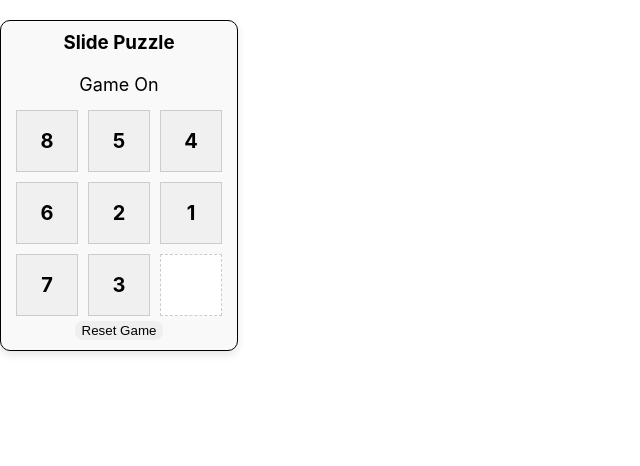
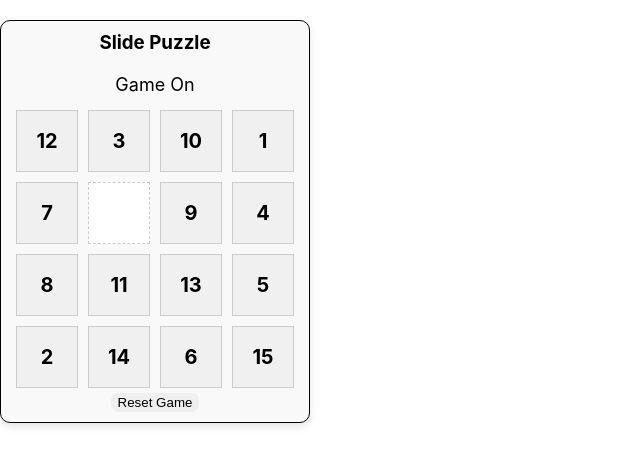
Before and after one commit to annmarie/web_vite_react_frame, a React (Vite) app: page /slidepuzzle in a window 1280 px wide. Shown: the top 466 px of the page, without its empty margins (0-640 px from the left). Built offline with nearby package versions, Linux system fonts and the light colour scheme.

Commit message:
refactored slide puzzle

```diff
--- /dev/null
+++ b/src/SlidePuzzle/Board/index.jsx
@@ -0,0 +1,34 @@
+import PropTypes from 'prop-types'
+import Tile from '../Tile'
+import './styles.css'
+
+const Board = ({ tiles, onTileClick }) => (
+  <div
+    className="slide-puzzle-board"
+    aria-label="Slide Puzzle Board"
+    role="grid"
+  >
+    {tiles.map((row, rowIdx) => (
+      <div key={rowIdx} className="row">
+        {row.map((tile, colIdx) => (
+          <Tile
+            key={colIdx}
+            tile={tile}
+            rowIdx={rowIdx}
+            colIdx={colIdx}
+            onClick={onTileClick}
+          />
+        ))}
+      </div>
+    ))}
+  </div>
+);
+
+Board.propTypes = {
+  tiles: PropTypes.arrayOf(
+    PropTypes.arrayOf(PropTypes.number).isRequired
+  ).isRequired,
+  onTileClick: PropTypes.func.isRequired,
+};
+
+export default Board;
--- /dev/null
+++ b/src/SlidePuzzle/Board/styles.css
@@ -0,0 +1,32 @@
+.slide-puzzle-board {
+  .row {
+    display: flex;
+  }
+
+  .tile {
+    display: flex;
+    align-items: center;
+    justify-content: center;
+    width: 60px;
+    height: 60px;
+    margin: 5px;
+    background-color: #f0f0f0;
+    border: 1px solid #ccc;
+    font-size: 20px;
+    font-weight: bold;
+    cursor: pointer;
+    user-select: none;
+    transition: background-color 0.3s ease;
+  }
+
+  .tile:hover {
+    cursor: pointer;
+    background-color: #e0e0e0;
+  }
+
+  .tile.empty {
+    background-color: #ffffff;
+    border: 1px dashed #ccc;
+    cursor: default;
+  }
+}
--- /dev/null
+++ b/src/SlidePuzzle/Tile/index.jsx
@@ -0,0 +1,26 @@
+import PropTypes from 'prop-types'
+
+const Tile = ({ tile, rowIdx, colIdx, onClick }) => {
+  const ariaLabel = `Tile at row ${rowIdx + 1} and column ${colIdx + 1}`
+    + ` with ${tile !== 0 ? tile : "empty"}`;
+  return (
+    <div
+      role="cell"
+      key={colIdx}
+      aria-label={ariaLabel}
+      className={`tile ${tile === 0 ? "empty" : ""}`}
+      onClick={() => onClick(rowIdx, colIdx)}
+    >
+      {tile !== 0 ? tile : ""}
+    </div>
+  );
+};
+
+Tile.propTypes = {
+  tile: PropTypes.number.isRequired,
+  rowIdx: PropTypes.number.isRequired,
+  colIdx: PropTypes.number.isRequired,
+  onClick: PropTypes.func.isRequired,
+};
+
+export default Tile;
--- a/src/SlidePuzzle/index.jsx
+++ b/src/SlidePuzzle/index.jsx
@@ -1,7 +1,7 @@
 import { useReducer } from 'react';
 import { MOVE_TILE, RESET_PUZZLE } from "./actionTypes";
 import { reducer, initialState } from './reducer';
-import PropTypes from 'prop-types'
+import Board from './Board';
 import "./styles.css";
 
 const SidePuzzle = () => {
@@ -22,7 +22,7 @@ const SidePuzzle = () => {
       >
         {state.isSolved ? "Game Won" : "Game On"}
       </div>
-      <SlidePuzzleBoard tiles={state.tiles} onTileClick={handleTileClick} />
+      <Board tiles={state.tiles} onTileClick={handleTileClick} />
       <button
         aria-label="Reset the game to its initial state"
         data-testid="reset-button"
@@ -35,56 +35,4 @@ const SidePuzzle = () => {
   );
 };
 
-const SlidePuzzleBoard = ({ tiles, onTileClick }) => (
-  <div
-    className="slide-puzzle-board"
-    aria-label="Slide Puzzle Board"
-    role="grid"
-  >
-    {tiles.map((row, rowIdx) => (
-      <div key={rowIdx} className="row">
-        {row.map((tile, colIdx) => (
-          <SlidePuzzleTile
-            key={colIdx}
-            tile={tile}
-            rowIdx={rowIdx}
-            colIdx={colIdx}
-            onClick={onTileClick}
-          />
-        ))}
-      </div>
-    ))}
-  </div>
-);
-
-SlidePuzzleBoard.propTypes = {
-  tiles: PropTypes.arrayOf(
-    PropTypes.arrayOf(PropTypes.number).isRequired
-  ).isRequired,
-  onTileClick: PropTypes.func.isRequired,
-};
-
-const SlidePuzzleTile = ({ tile, rowIdx, colIdx, onClick }) => {
-  const ariaLabel = `Tile at row ${rowIdx + 1} and column ${colIdx + 1}`
-    + ` with ${tile !== 0 ? tile : "empty"}`;
-  return (
-    <div
-      role="cell"
-      key={colIdx}
-      aria-label={ariaLabel}
-      className={`tile ${tile === 0 ? "empty" : ""}`}
-      onClick={() => onClick(rowIdx, colIdx)}
-    >
-      {tile !== 0 ? tile : ""}
-    </div>
-  );
-};
-
-SlidePuzzleTile.propTypes = {
-  tile: PropTypes.number.isRequired,
-  rowIdx: PropTypes.number.isRequired,
-  colIdx: PropTypes.number.isRequired,
-  onClick: PropTypes.func.isRequired,
-};
-
 export default SidePuzzle;
--- a/src/SlidePuzzle/reducer.jsx
+++ b/src/SlidePuzzle/reducer.jsx
@@ -1,8 +1,9 @@
 import { MOVE_TILE, RESET_PUZZLE } from "./actionTypes";
 
+const size = 4;
 export const initialState = {
-  size: 3,
-  tiles: setTiles(3, false),
+  size,
+  tiles: setTiles(size, false),
   isSolved: false,
 }
 
@@ -12,27 +13,21 @@ export const reducer = (state, action) => {
       const { moveTile } = action.payload;
       const { tiles, size } = state;
       const emptyTile = findEmptyTile(tiles, size);
-      if (moveIsValid(emptyTile, moveTile, size)) {
+
+      if (moveIsValid(emptyTile, moveTile)) {
         const newTiles = makeMove(tiles, emptyTile, moveTile);
         const isSolved = puzzleIsSolved(newTiles, size);
-        return {
-          ...state,
-          tiles: newTiles,
-          isSolved
-        };
+        return { ...state, tiles: newTiles, isSolved };
       }
       return state;
     }
     case RESET_PUZZLE:
-      return {
-        ...initialState,
-        tiles: setTiles(3, false)
-      }
-
+      return { ...initialState, tiles: setTiles(initialState.size, false) };
     default:
       return state || initialState;
   }
-}
+};
+
 
 function setTiles(size, ordered) {
   const arrayLen = size * size;
@@ -51,9 +46,9 @@ function setTiles(size, ordered) {
   );
 }
 
-function findEmptyTile(tiles, size) {
-  for (let r = 0; r < size; r++) {
-    for (let c = 0; c < size; c++) {
+function findEmptyTile(tiles) {
+  for (let r = 0; r < tiles.length; r++) {
+    for (let c = 0; c < tiles[r].length; c++) {
       if (tiles[r][c] === 0) {
         return { row: r, col: c };
       }
@@ -85,4 +80,4 @@ function puzzleIsSolved(tiles, size) {
   return orderedTiles.every((value, index) => value === currentTiles[index]);
 }
 
-export default { puzzleIsSolved, reducer, initialState }
+export default { reducer, initialState }
--- a/src/SlidePuzzle/styles.css
+++ b/src/SlidePuzzle/styles.css
@@ -16,38 +16,6 @@
   margin: 0 0 10px 0;
 }
 
-.slide-puzzle-board {
-  .row {
-    display: flex;
-  }
-
-  .tile {
-    display: flex;
-    align-items: center;
-    justify-content: center;
-    width: 60px;
-    height: 60px;
-    margin: 5px;
-    background-color: #f0f0f0;
-    border: 1px solid #ccc;
-    font-size: 20px;
-    font-weight: bold;
-    cursor: pointer;
-    user-select: none;
-    transition: background-color 0.3s ease;
-  }
-
-  .tile:hover {
-    cursor: pointer;
-    background-color: #e0e0e0;
-  }
-
-  .tile.empty {
-    background-color: #ffffff;
-    border: 1px dashed #ccc;
-    cursor: default;
-  }
-}
 
 .slide-puzzle-status {
   margin: 10px;
--- a/src/TicTacToe/styles.css
+++ b/src/TicTacToe/styles.css
@@ -10,6 +10,10 @@
   width: 200px;
 }
 
+.tic-tac-toe-title {
+  margin: 0 0 10px 0;
+}
+
 .tic-tac-toe-board {
   display: flex;
   justify-content: center;
@@ -20,10 +24,6 @@
   grid-template-columns: repeat(3, 40px);
   grid-template-rows: repeat(3, 40px);
   gap: 5px;
-}
-
-.tic-tac-toe-title {
-  margin: 0 0 10px 0;
 }
 
 .tic-tac-toe-cell {
```
Also changed, not shown: 2 other files (tests, documents, lock files or other folders).
